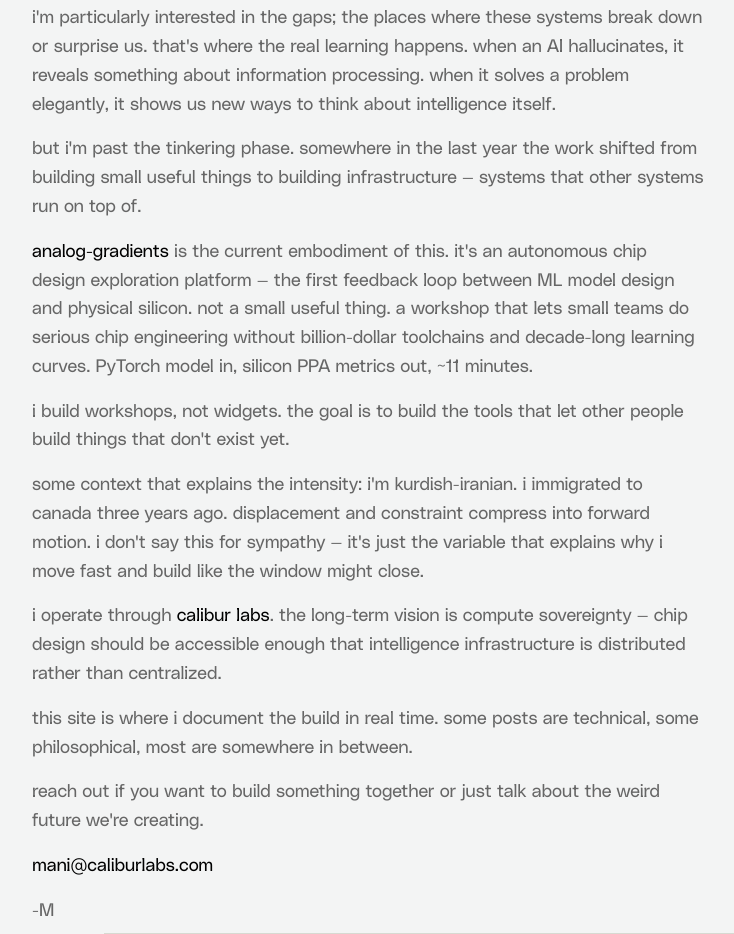
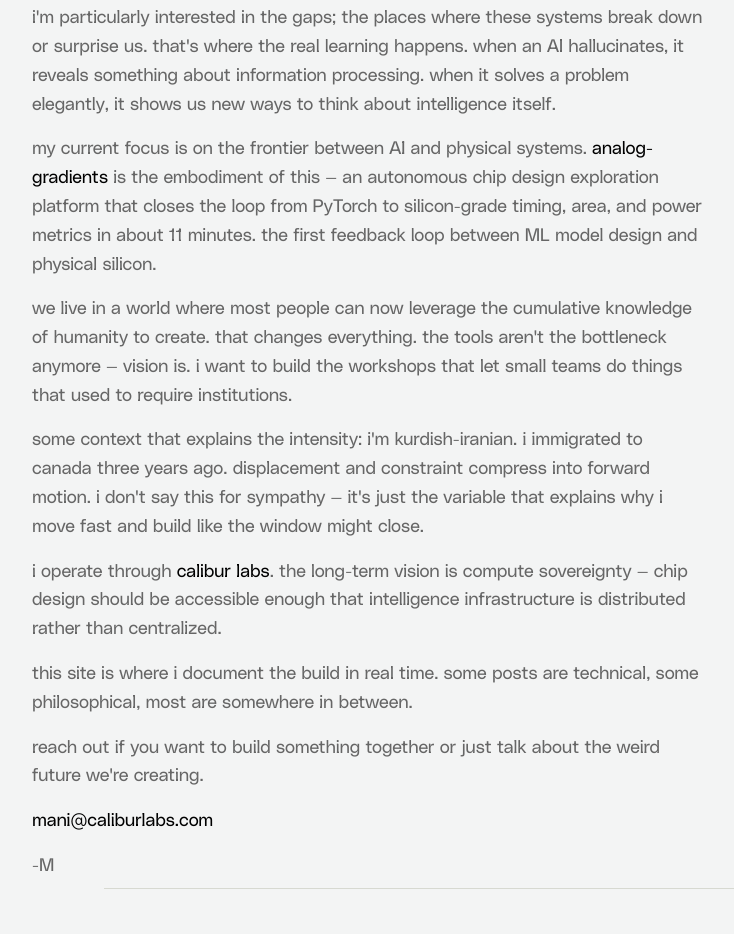
Before and after one commit to captaindpt/portfolio-2, an Eleventy site: page about.md in a window 1280 px wide. Shown: the part 936-1870 px from the top of the page, without its empty margins (392-1126 px from the left). Built offline with nearby package versions, Linux system fonts and the light colour scheme; Eleventy itself is replaced by a stand-in of ours; files that its build step writes are made by us from their sources.

Commit message:
Rewrite about page closing: cut self-narration, zoom out to bigger picture
Co-Authored-By: Claude Opus 4.6 (1M context) <noreply@anthropic.com>

```diff
--- a/about.md
+++ b/about.md
@@ -20,11 +20,9 @@ i now view these systems as mirrors. they show us patterns in how we think, comm
 
 i'm particularly interested in the gaps; the places where these systems break down or surprise us. that's where the real learning happens. when an AI hallucinates, it reveals something about information processing. when it solves a problem elegantly, it shows us new ways to think about intelligence itself.
 
-but i'm past the tinkering phase. somewhere in the last year the work shifted from building small useful things to building infrastructure — systems that other systems run on top of.
+my current focus is on the frontier between AI and physical systems. [analog-gradients](https://github.com/captaindpt/torch2rtl) is the embodiment of this — an autonomous chip design exploration platform that closes the loop from PyTorch to silicon-grade timing, area, and power metrics in about 11 minutes. the first feedback loop between ML model design and physical silicon.
 
-[analog-gradients](https://github.com/captaindpt/torch2rtl) is the current embodiment of this. it's an autonomous chip design exploration platform — the first feedback loop between ML model design and physical silicon. not a small useful thing. a workshop that lets small teams do serious chip engineering without billion-dollar toolchains and decade-long learning curves. PyTorch model in, silicon PPA metrics out, ~11 minutes.
-
-i build workshops, not widgets. the goal is to build the tools that let other people build things that don't exist yet.
+we live in a world where most people can now leverage the cumulative knowledge of humanity to create. that changes everything. the tools aren't the bottleneck anymore — vision is. i want to build the workshops that let small teams do things that used to require institutions.
 
 some context that explains the intensity: i'm kurdish-iranian. i immigrated to canada three years ago. displacement and constraint compress into forward motion. i don't say this for sympathy — it's just the variable that explains why i move fast and build like the window might close.
 
```
